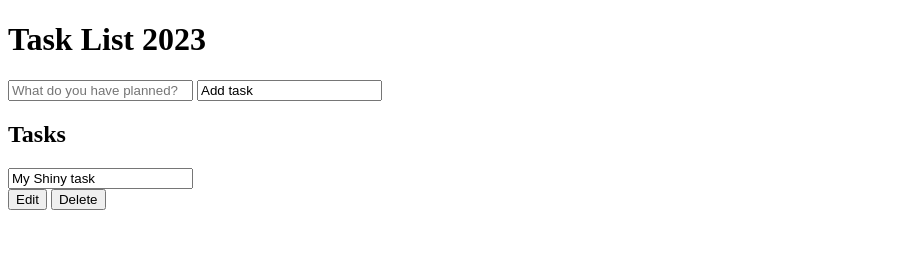
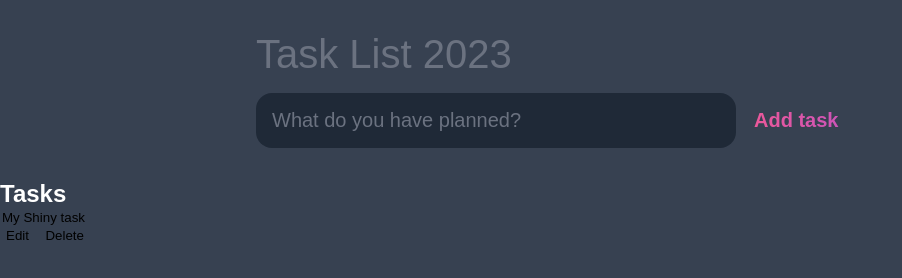
Before and after one commit to developer-rak/To-Do-List, a plain HTML site: page index.html in a window 1280 px wide. Shown: the whole page, without its empty margins (0-902 px from the left). Drawn offline with Linux system fonts and the light colour scheme.

Commit message:
added style for header

```diff
--- a/style.css
+++ b/style.css
@@ -3,7 +3,80 @@
     --dark: #374151;
     --darker: #1F2937;
     --darkest: #111827;
+    --gray: #6B7280;
     --light: #EEE;
     --pink: #EC5899;
     --purpule: #8B4Cf6;
 }
+
+* {
+    box-sizing: border-box;
+    margin: 0;
+    font-family: 'Fira sans', sans-serif;
+}
+
+body {
+    display: flex;
+    flex-direction: column;
+    min-height: 100vh;
+    background: var(--dark);
+    color: #fff;
+}
+
+header {
+    padding: 2rem 1rem;
+    max-width: 800px;
+    width: 100%;
+    margin: 0 auto;
+}
+
+header h1 {
+    font-size: 2.5rem;
+    font-weight: 300;
+    color: var(--gray);
+    margin-bottom: 1rem;
+}
+
+#new-task-form {
+    display: flex;
+}
+
+input, button {
+    appearance: none;
+    border: none;
+    outline: none;
+    background: none;
+}
+
+#new-task-input {
+    flex: 1 1 0%;
+    background-color: var(--darker);
+    padding: 1rem;
+    border-radius: 1rem;
+    margin-right: 1rem;
+    color: var(--light);
+    font-size: 1.25rem;
+}
+
+#new-task-input::placeholder {
+    color: var(--gray);
+}
+
+#new-task-submit {
+    color: var(--pink);
+    font-size: 1.25rem;
+    font-weight: 700;
+    background-image: linear-gradient(to right, var(--pink), var(--purpule));
+    -webkit-background-clip: text;
+    -webkit-text-fill-color: transparent;
+    cursor: pointer;
+    transition: 0.4s;
+}
+
+#new-task-submit:hover {
+    opacity: 0.8;
+}
+
+#new-task-submit:active {
+    opacity: 0.67;
+}
```
